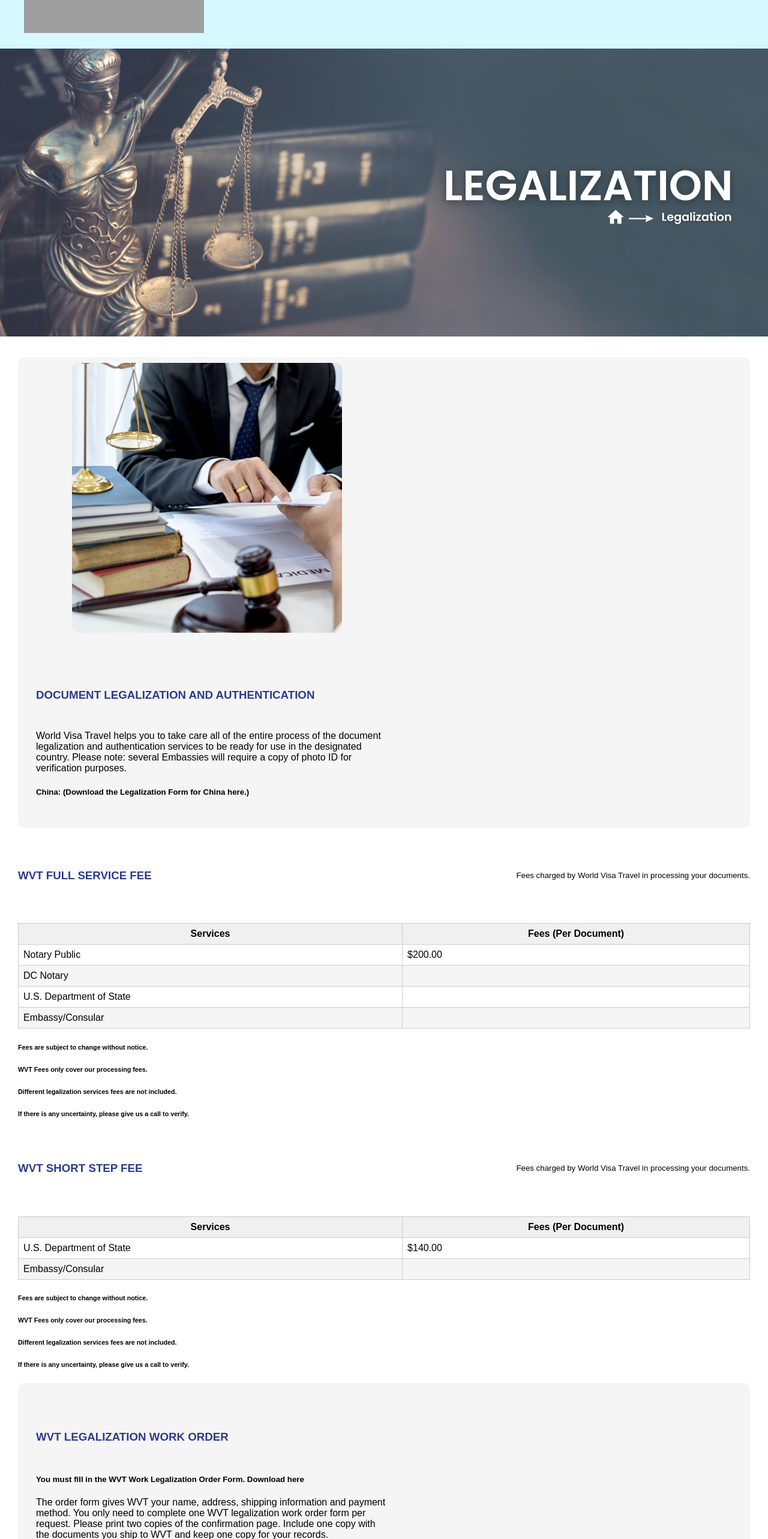
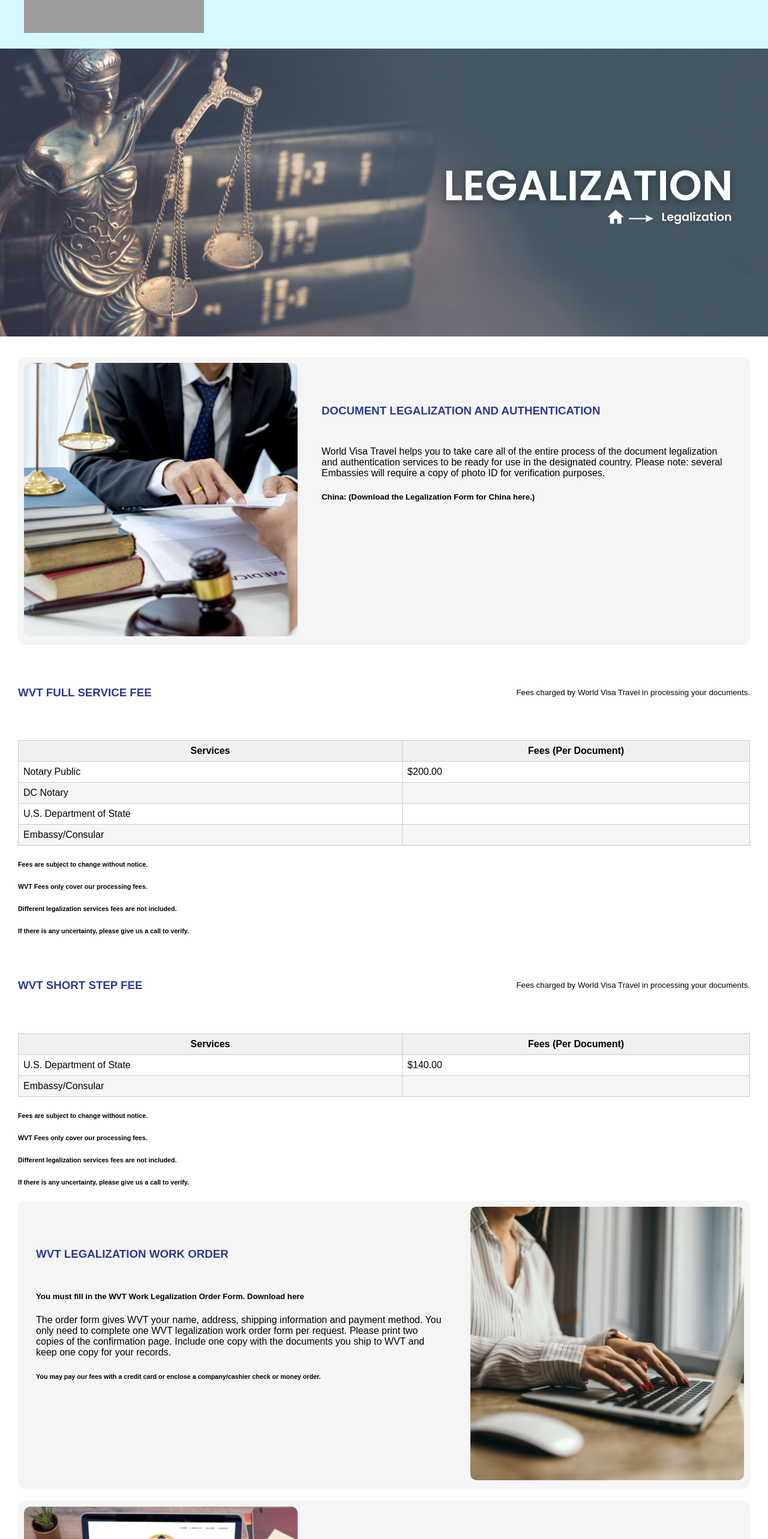
Before and after one commit to angadiworldtechGithub/WorldVisaTravel, a React (Create React App) app: page /legalizations in a window 1280 px wide. Shown: the part 234-2800 px from the top of the page at 60% size. Built offline with nearby package versions, Linux system fonts and the light colour scheme; grey boxes are pictures that could not be loaded; the HTML template or start-up script is replaced by a standard one.

Commit message:
legalizations responsiveness completed

```diff
--- a/src/Pages/Legalizations/Legalizations.css
+++ b/src/Pages/Legalizations/Legalizations.css
@@ -1,4 +1,4 @@
-.legal-container{
+.legal-container {
   background-color: #fff;
 }
 /* App.css */
@@ -7,26 +7,26 @@
   height: auto;
 }
 
-  .legal{
+.legal {
   margin: 30px;
   padding-bottom: 60px;
 }
 
-  .legal-image{
+.legal-image {
   border-radius: 10px;
 }
-  .legal-header{
+.legal-header {
   font-weight: 700;
-    color: #2c3A90;
+  color: #2c3a90;
   padding-bottom: 30px;
   padding-top: 30px;
 }
-  .legal-header-h4{
+.legal-header-h4 {
   font-weight: 400;
   padding-bottom: 30px;
   padding-top: 30px;
 }
-  .legal-main-content1{
+.legal-main-content1 {
   display: flex;
   flex-wrap: wrap;
   justify-content: space-between;
@@ -34,22 +34,21 @@
   background-color: #f5f5f5;
   border-radius: 10px;
 }
-  .legal-main-content2{
-    display: flex;
-    flex-wrap: wrap;
-    justify-content: space-between;
-    margin-top: 20px;
-    background-color: #fff;
-
-  }
-  .legal-main-content3{
+.legal-main-content2 {
   display: flex;
   flex-wrap: wrap;
   justify-content: space-between;
   margin-top: 20px;
   background-color: #fff;
 }
-  .legal-main-content4{
+.legal-main-content3 {
+  display: flex;
+  flex-wrap: wrap;
+  justify-content: space-between;
+  margin-top: 20px;
+  background-color: #fff;
+}
+.legal-main-content4 {
   display: flex;
   flex-wrap: wrap;
   margin-top: 40px;
@@ -58,7 +57,7 @@
   background-color: #f5f5f5;
   border-radius: 10px;
 }
-  .legal-main-content5{
+.legal-main-content5 {
   display: flex;
   flex-wrap: wrap;
   margin-top: 40px;
@@ -67,14 +66,14 @@
   background-color: #f5f5f5;
   border-radius: 10px;
 }
-  .legal-main-content6{
+.legal-main-content6 {
   display: flex;
   flex-wrap: wrap;
   justify-content: space-between;
   margin-top: 20px;
   background-color: #fff;
 }
-  .legal-main-content7{
+.legal-main-content7 {
   display: flex;
   flex-wrap: wrap;
   justify-content: space-between;
@@ -86,13 +85,15 @@
   flex-basis: calc(50% - 20px); /* Two columns with some spacing */
   margin: 10px;
   padding: 20px;
+  flex: 1.5;
 }
 
 .legal-flex-section-img {
-    flex-basis: calc(50% - 20px); /* Two columns with some spacing */
+  /* flex-basis: calc(50% - 20px); Two columns with some spacing */
   margin: 10px;
-    padding-left: 80px;
-    padding-right: 80px;
+  flex: 1;
+  /* padding-left: 80px;
+    padding-right: 80px; */
 }
 
 .table-section {
@@ -104,7 +105,8 @@
   border-collapse: collapse;
 }
 
-  th, td {
+th,
+td {
   padding: 10px;
   border: 1px solid #ccc;
 }
@@ -122,7 +124,8 @@
   border: 1px solid #ccc;
 }
 
-  .table th, .table td {
+.table th,
+.table td {
   padding: 8px;
   border: 1px solid #ccc;
 }
--- a/src/Pages/Legalizations/Legalizations.js
+++ b/src/Pages/Legalizations/Legalizations.js
@@ -8,13 +8,11 @@ const Legalizations = () => {
     { name: "DC Notary", description: "" },
     { name: "U.S. Department of State", description: "" },
     { name: "Embassy/Consular", description: "" },
-
   ];
 
   const data1 = [
     { name: "U.S. Department of State", description: "$140.00" },
     { name: "Embassy/Consular", description: "" },
-
   ];
   const data2 = [
     { name: "Continental USA Only", description: "Price" },
@@ -37,29 +35,43 @@ const Legalizations = () => {
   return (
     <div className="legal-container">
       <div className="legal-banner">
-       <img src="assets/banners/legalization.png" alt="Banner" />
+        <img
+          src="assets/banners/legalization.png"
+          alt="Banner"
+          style={{ width: "100%", minWidth: "250px" }}
+        />
       </div>
 
-
       <div className="legal">
-
         <div className="legal-main-content1">
           <div className="legal-flex-section-img">
-          <img className="legal-image" src="assets/legal/3.png" alt="Banner"></img>
+            <img
+              className="legal-image"
+              src="assets/legal/3.png"
+              alt="Banner"
+              style={{ width: "100%", minWidth: "250px" }}
+            ></img>
           </div>
           <div className="legal-flex-section">
-          <h3 className="legal-header">DOCUMENT LEGALIZATION AND AUTHENTICATION</h3>
-          <p>World Visa Travel helps you to take care all of the entire process of
-          the document legalization and authentication services to be ready for
-          use in the designated country. Please note: several Embassies will
-          require a copy of photo ID for verification purposes.</p>
+            <h3 className="legal-header">
+              DOCUMENT LEGALIZATION AND AUTHENTICATION
+            </h3>
+            <p>
+              World Visa Travel helps you to take care all of the entire process
+              of the document legalization and authentication services to be
+              ready for use in the designated country. Please note: several
+              Embassies will require a copy of photo ID for verification
+              purposes.
+            </p>
             <h5>China: (Download the Legalization Form for China here.)</h5>
           </div>
         </div>
 
         <div className="legal-main-content2">
-      <h3  className="legal-header">WVT FULL SERVICE FEE</h3>
-      <h5 className="legal-header-h4">Fees charged by World Visa Travel in processing your documents.</h5>
+          <h3 className="legal-header">WVT FULL SERVICE FEE</h3>
+          <h5 className="legal-header-h4">
+            Fees charged by World Visa Travel in processing your documents.
+          </h5>
         </div>
         <section className="table-section">
           <table className="table">
@@ -87,9 +99,11 @@ const Legalizations = () => {
           <h6>If there is any uncertainty, please give us a call to verify.</h6>
         </div>
 
-      <div  className="legal-main-content3">
-        <h3  className="legal-header">WVT SHORT STEP FEE</h3>
-        <h5 className="legal-header-h4">Fees charged by World Visa Travel in processing your documents.</h5>
+        <div className="legal-main-content3">
+          <h3 className="legal-header">WVT SHORT STEP FEE</h3>
+          <h5 className="legal-header-h4">
+            Fees charged by World Visa Travel in processing your documents.
+          </h5>
         </div>
 
         <section className="table-section">
@@ -116,12 +130,14 @@ const Legalizations = () => {
         <h6>Different legalization services fees are not included.</h6>
         <h6>If there is any uncertainty, please give us a call to verify.</h6>
 
-
         <div className="legal-main-content4">
           <div className="legal-flex-section">
-          <h3  className="legal-header">WVT LEGALIZATION WORK ORDER</h3>
+            <h3 className="legal-header">WVT LEGALIZATION WORK ORDER</h3>
             <p>
-            <h5>You must fill in the WVT Work Legalization Order Form. Download here</h5>
+              <h5>
+                You must fill in the WVT Work Legalization Order Form. Download
+                here
+              </h5>
               The order form gives WVT your name, address, shipping information
               and payment method. You only need to complete one WVT legalization
               work order form per request. Please print two copies of the
@@ -129,26 +145,39 @@ const Legalizations = () => {
               WVT and keep one copy for your records.
             </p>
             <h6>
-            You may pay our fees with a credit card or enclose a company/cashier
-            check or money order.
+              You may pay our fees with a credit card or enclose a
+              company/cashier check or money order.
             </h6>
           </div>
           <div className="legal-flex-section-img">
-          <img className="legal-image" src="assets/legal/4.png" alt="Banner"></img>
+            <img
+              className="legal-image"
+              src="assets/legal/4.png"
+              alt="Banner"
+              style={{ width: "100%", minWidth: "250px" }}
+            ></img>
           </div>
         </div>
 
         <div className="legal-main-content5">
           <div className="legal-flex-section-img">
-          <img className="legal-image" src="assets/legal/5.png" alt="Banner"></img>
+            <img
+              className="legal-image"
+              src="assets/legal/5.png"
+              alt="Banner"
+              style={{ width: "100%", minWidth: "250px" }}
+            ></img>
           </div>
           <div className="legal-flex-section">
-          <h3  className="legal-header">MAIL YOUR DOCUMENTS</h3>
+            <h3 className="legal-header">MAIL YOUR DOCUMENTS</h3>
             <h5>Please mail the completed requirements to:</h5>
 
             <address>
               {" "}
-            <span><b>World Visa Travel, Inc.</b></span><br></br>
+              <span>
+                <b>World Visa Travel, Inc.</b>
+              </span>
+              <br></br>
               1413 K Street, N.W. <br></br>
               9th Floor<br></br>
               Washington,D.C. 20005 <br></br>
@@ -162,14 +191,14 @@ const Legalizations = () => {
 
             <p>
               Please use FedEx Priority Overnight. If you are going to use FedEx
-            First Overnight, please let us know. Otherwise, this delivery method
-            will delay the process.
+              First Overnight, please let us know. Otherwise, this delivery
+              method will delay the process.
             </p>
           </div>
         </div>
 
-      <div  className="legal-main-content6">
-        <h3  className="legal-header">RETURN SHIPPING FEES</h3>
+        <div className="legal-main-content6">
+          <h3 className="legal-header">RETURN SHIPPING FEES</h3>
           <h5 className="legal-header-h4">
             Once your order is complete, your documents will be returned to you
             via FedEx Overnight.
@@ -194,10 +223,11 @@ const Legalizations = () => {
           </table>
         </section>
 
-
-      <div  className="legal-main-content7">
+        <div className="legal-main-content7">
           <h3 className="legal-header">STANDARD LEGALIZATION FEES</h3>
-         <h5 className="legal-header-h4">Fees charged by different legalization services.</h5>
+          <h5 className="legal-header-h4">
+            Fees charged by different legalization services.
+          </h5>
         </div>
         <section className="table-section">
           <table className="table">
@@ -218,17 +248,16 @@ const Legalizations = () => {
           </table>
         </section>
 
-
-
         <div>
           <h6>Fees are subject to change without notice.</h6>
           <h6>If there is any uncertainty, please give us a call to verify.</h6>
 
           <h5>
-           <b>Note: </b>To meet Embassy requirements, please include a full copy
-          (including originals) of all documents to be authenticated.<br></br>
-           If no copies are included, WVT will make copies on your behalf and add a
-          $1.00 per document copying fee to your invoice.
+            <b>Note: </b>To meet Embassy requirements, please include a full
+            copy (including originals) of all documents to be authenticated.
+            <br></br>
+            If no copies are included, WVT will make copies on your behalf and
+            add a $1.00 per document copying fee to your invoice.
           </h5>
         </div>
       </div>
```
Lines whose indentation alone changed are shown as unchanged.
